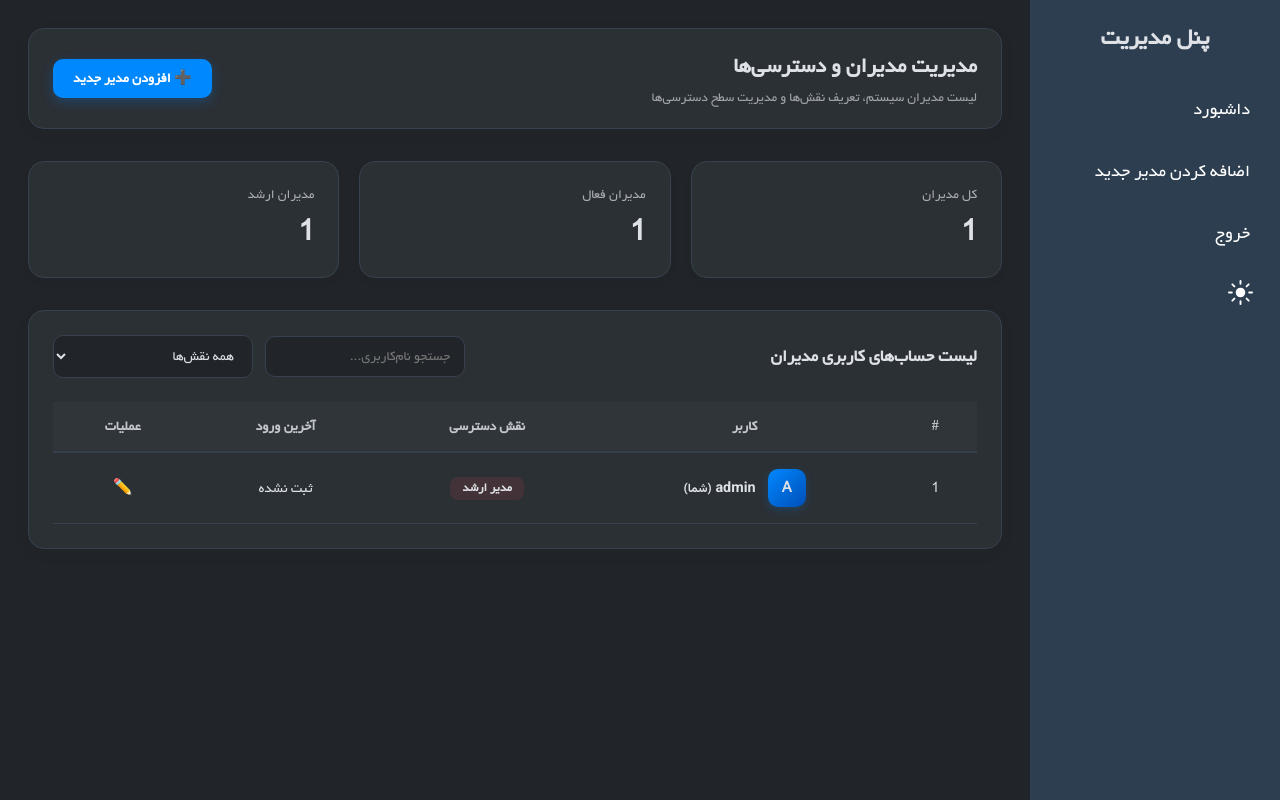
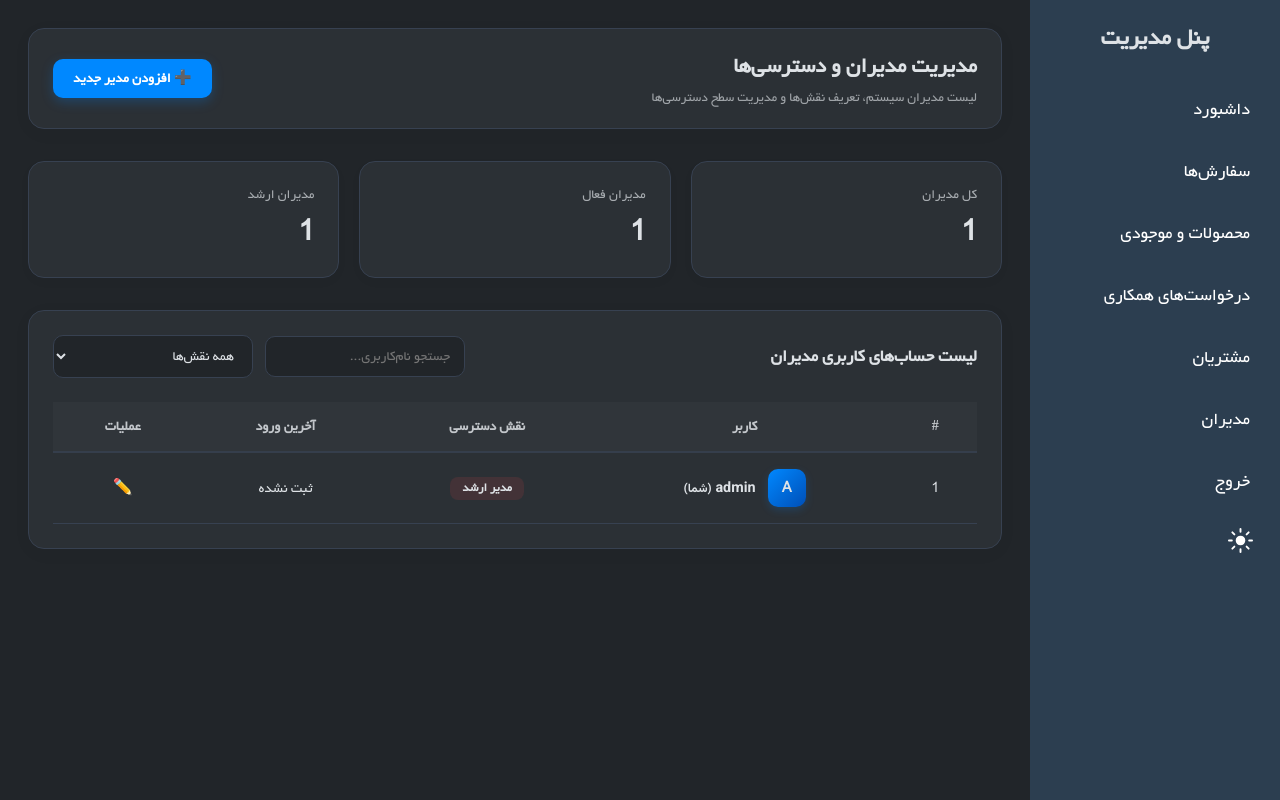
Before and after one commit to Ehsankhalili13/Atra-Site, a Flask app: page /atra-site/admin/manage-admin in a window 1280 px wide. Run offline with Flask 3, Linux system fonts and the light colour scheme; a user stored in the database is signed in; data comes from the database, SQL or seed files in the repository; some libraries are stand-ins or nearby versions.

Commit message:
feat(admin): expand sidebar menu for shop management

```diff
--- a/templates/admin/base.html
+++ b/templates/admin/base.html
@@ -23,7 +23,11 @@
     <div class="link">
       <ul>
         <li id="dashboard"><a href="/atra-site/admin">داشبورد</a></li>
-        <li id="manage-admin"><a href="/atra-site/admin/manage-admin">اضافه کردن مدیر جدید</a></li>
+        <li id="orders"><a href="/atra-site/admin/orders">سفارش‌ها</a></li>
+        <li id="products"><a href="/atra-site/admin/products">محصولات و موجودی</a></li>
+        <li id="collaborations"><a href="/atra-site/admin/collaborations">درخواست‌های همکاری</a></li>
+        <li id="customers"><a href="/atra-site/admin/customers">مشتریان</a></li>
+        <li id="manage-admin"><a href="/atra-site/admin/manage-admin">مدیران</a></li>
         <li id="logout"><a href="/atra-site/admin/logout">خروج</a></li>
         <button class="change__site__theme" id="theme-switcher">
           <img src="" id="ts-img" alt="theme">
```
